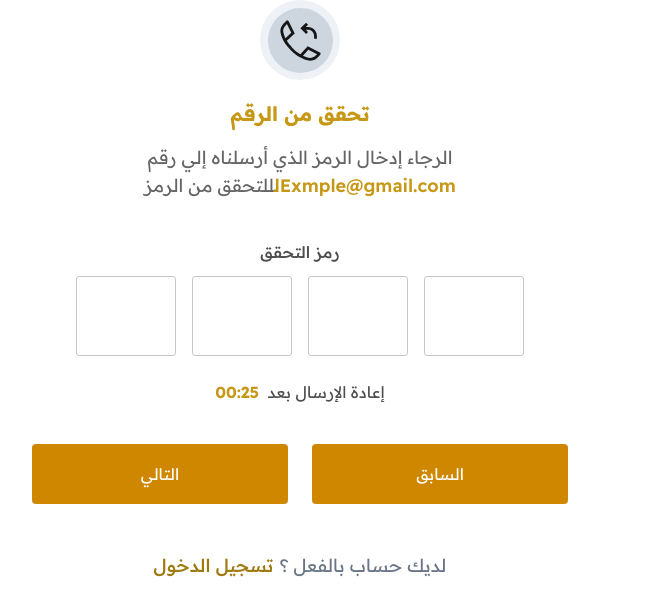
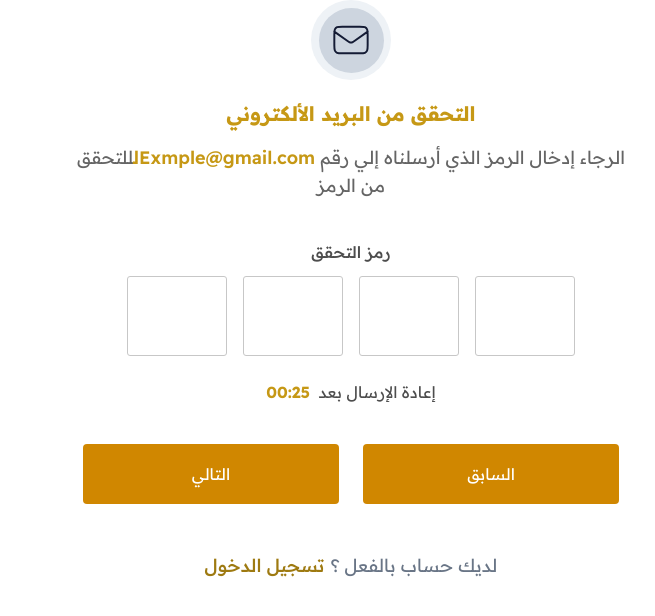
Before and after one commit to PassantYasser/ZE-dashboard, a Next.js app: page /Auth/Signup/Company/Verification/EmailOtp in a window 1280 px wide. Shown: the top 616 px of the page, without its empty margins (563-1218 px from the left). Built offline with nearby package versions, Linux system fonts and the light colour scheme.

Commit message:
add EmailOtpPage with translations, new icon, and layout fix

```diff
--- a/src/app/Auth/Signup/Company/Verification/EmailOtp/page.jsx
+++ b/src/app/Auth/Signup/Company/Verification/EmailOtp/page.jsx
@@ -48,13 +48,13 @@ function EmailOtpPage({ onNext, onPrev }) {
               {/* logo */}
           <div className='WHLogA bg-[#EEF2F6] rounded-[100px] flex justify-center items-center mx-auto mb-5'>
             <p className='WHLogB bg-[#CDD5DF] rounded-[100px] flex justify-center items-center '>
-            <img src="/images/icons/call-received.svg" className='p-2.5' alt="" />
+            <img src="/images/icons/emailotp.svg" className='p-2.5' alt="" />
             </p>
           </div>
 
           <div className='flex flex-col items-center '>
-            <p className='text-[#C69815] text-xl font-bold'>{t('Verify number')}</p>
-            <p className="text-center text-lg text-[#656565] mt-4 w-[400px]">
+            <p className='text-[#C69815] text-xl font-bold'>{t('Email verification')}</p>
+            <p className="text-center text-lg text-[#656565] mt-4 w-[550px]">
             {t("Please enter the code we sent to your number.")}
               <span className="font-semibold text-[#C69815]">Exmple@gmail.comل</span>
             {t("To verify the code")}
--- a/src/language/locales/ar.json
+++ b/src/language/locales/ar.json
@@ -69,6 +69,7 @@
   "Enter your email":"ادخل البريد الإلكتروني",
   "Enter your national ID number":"ادخل رقم الهوية الوطنية",
   "Already have an account?":"لديك حساب بالفعل ؟",
+  "Email verification":"التحقق من البريد الألكتروني",
 
 
 
--- a/src/language/locales/en.json
+++ b/src/language/locales/en.json
@@ -69,6 +69,8 @@
   "Enter your email":"Enter your email",
   "Enter your national ID number":"Enter your national ID number",
   "Already have an account?":"Already have an account?",
+  "Email verification":"Email verification",
+
 
 
 
```
Also changed, not shown: public/images/icons/emailotp.svg (added).
